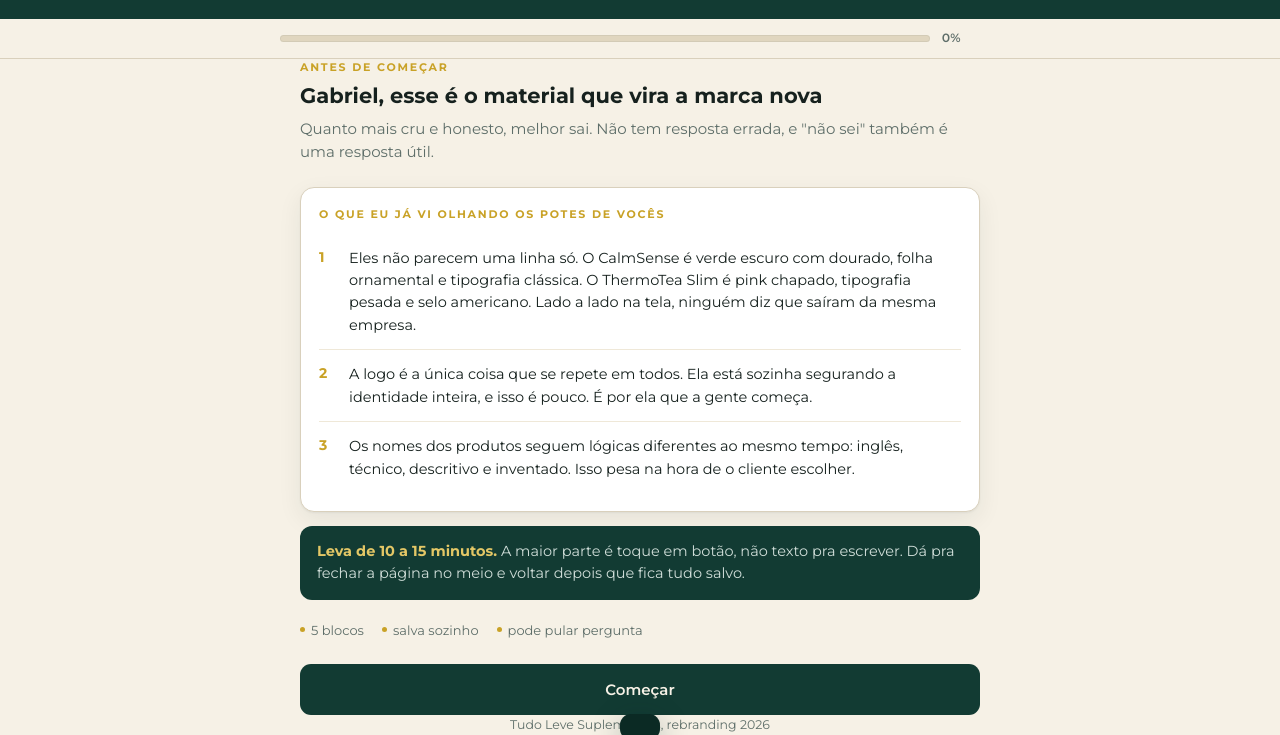
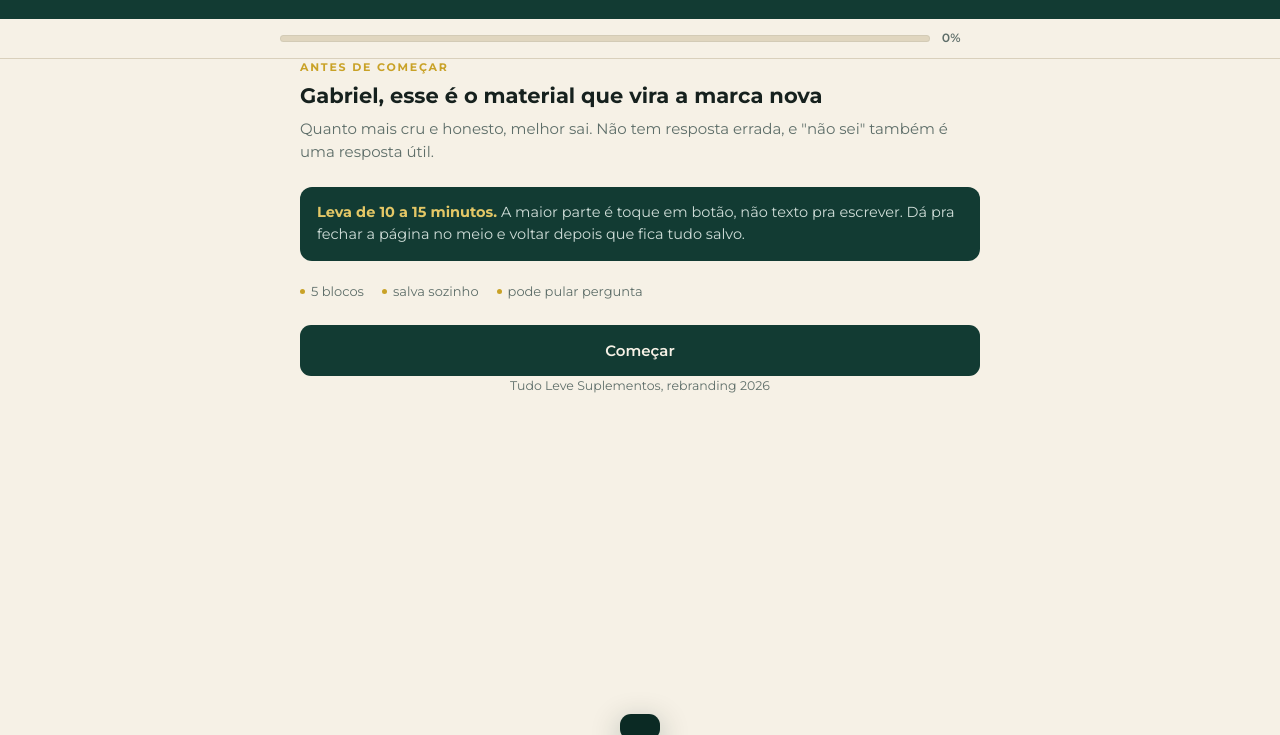
Before and after one commit to BOIAMATHEUS/tudoleve-branding, a plain HTML site: page index.html in a window 1280 px wide. Shown: the part 116-851 px from the top of the page. After the commit the page ends 800 px from the top, so only its background shows below. Drawn offline with Linux system fonts and the light colour scheme.

Commit message:
Remove card de diagnostico da abertura

```diff
--- a/index.html
+++ b/index.html
@@ -166,13 +166,6 @@
     <div class="eyebrow">Antes de começar</div>
     <h2>Gabriel, esse é o material que vira a marca nova</h2>
     <p class="lead">Quanto mais cru e honesto, melhor sai. Não tem resposta errada, e "não sei" também é uma resposta útil.</p>
-
-    <div class="card">
-      <div class="eyebrow" style="margin-bottom:10px">O que eu já vi olhando os potes de vocês</div>
-      <div class="finding"><em>1</em><div>Eles não parecem uma linha só. O CalmSense é verde escuro com dourado, folha ornamental e tipografia clássica. O ThermoTea Slim é pink chapado, tipografia pesada e selo americano. Lado a lado na tela, ninguém diz que saíram da mesma empresa.</div></div>
-      <div class="finding"><em>2</em><div>A logo é a única coisa que se repete em todos. Ela está sozinha segurando a identidade inteira, e isso é pouco. É por ela que a gente começa.</div></div>
-      <div class="finding"><em>3</em><div>Os nomes dos produtos seguem lógicas diferentes ao mesmo tempo: inglês, técnico, descritivo e inventado. Isso pesa na hora de o cliente escolher.</div></div>
-    </div>
 
     <div class="note">
       <b>Leva de 10 a 15 minutos.</b> A maior parte é toque em botão, não texto pra escrever. Dá pra fechar a página no meio e voltar depois que fica tudo salvo.
```
